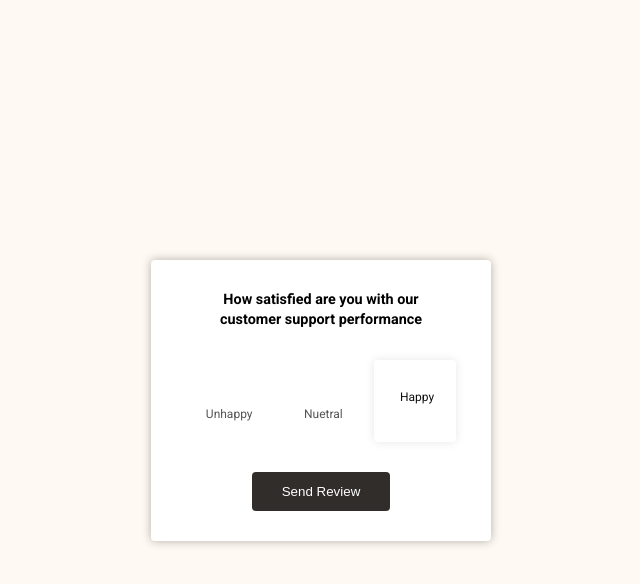
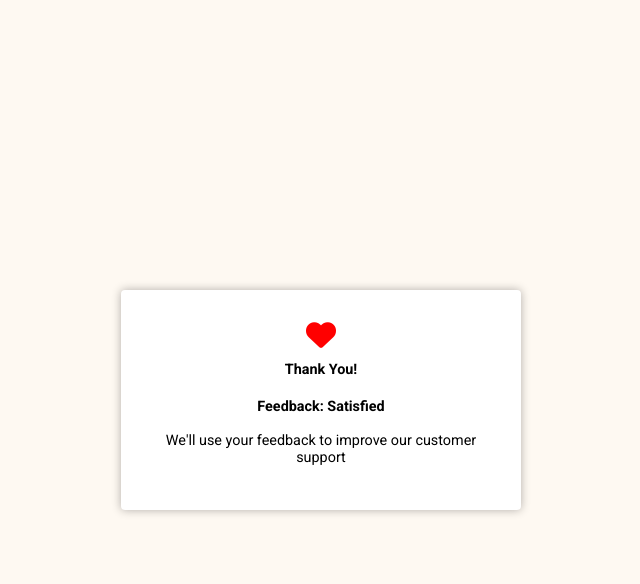
Before and after one commit to JonBlizzard/projects, a plain HTML site: page Feedback UI Design/index.html in a window 1280 px wide. Both pictures are taken after a click on the button "Send Review". Shown: the whole page, without its empty margins (319-959 px from the left). Drawn offline with Linux system fonts and the light colour scheme.

Commit message:
Feedback UI

```diff
--- a/Feedback UI Design/index.html
+++ b/Feedback UI Design/index.html
@@ -25,7 +25,7 @@
                 <img src="" alt="">
                 <small>Nuetral</small>
             </div>
-            <div class="rating active">
+            <div class="rating">
                 <img src="" alt="">
                 <small>Happy</small>
             </div>
--- a/Feedback UI Design/script.js
+++ b/Feedback UI Design/script.js
@@ -1,16 +1,29 @@
 const ratings = document.querySelectorAll('.rating')
+const ratingsContainer = document.querySelector('.ratings-container')
 const sendBtn = document.querySelector('#send')
 const panel = document.querySelector('#panel')
+let selectedRating = 'Satisfied'
 
-panel.addEventListener('click', (e) => {
+ratingsContainer.addEventListener('click', (e) => {
     if (e.target.parentNode.classList.contains('rating')) {
         removeActive()
         e.target.parentNode.classList.add('active')
+        selectedRating = e.target.nextElementSibling.innerHTML
     }
+})
+
+sendBtn.addEventListener('click', (e) => {
+    panel.innerHTML = `
+    <i class="fas fa-heart"></i>
+    <strong>Thank You!</strong>
+    <br>
+    <strong>Feedback: ${selectedRating}</strong>
+    <p>We'll use your feedback to improve our customer support</p>
+    `
 })
 
 function removeActive() {
     for (let i = 0; i < ratings.length; i++) {
-        0
+        ratings[i].classList.remove('active')
     }
 }
```
